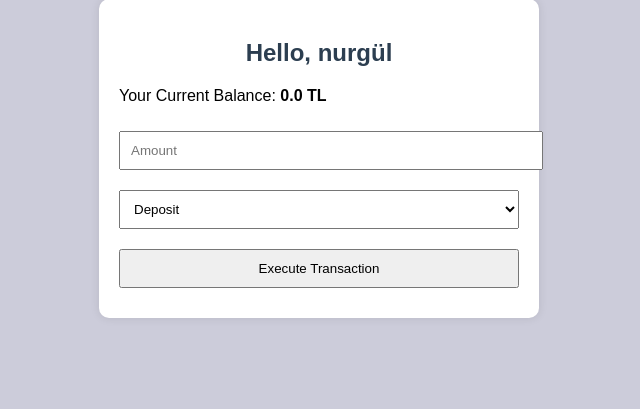
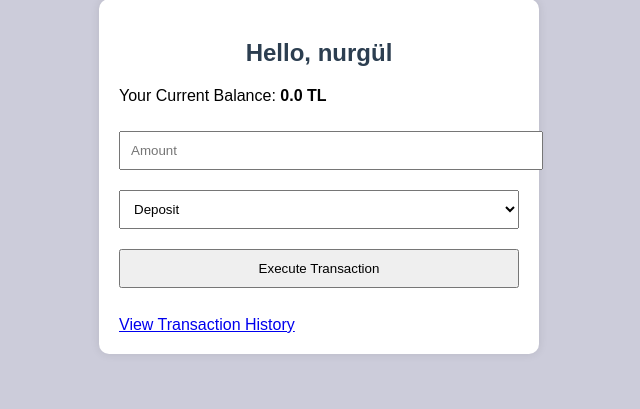
Before and after one commit to elifoztaylan/bank_project, a Flask app: page /hesap in a window 1280 px wide. Shown: the part 79-488 px from the top of the page, without its empty margins (321-961 px from the left). Run offline with Flask 3, Linux system fonts and the light colour scheme; the visitor is signed in with stand-in values (Sample User, id 1); data comes from the database, SQL or seed files in the repository.

Commit message:
A connection has been added between gecmis.html and bakiye.html

```diff
--- a/templates/bakiye.html
+++ b/templates/bakiye.html
@@ -11,4 +11,6 @@
     </select>
     <button type="submit">Execute Transaction</button>
   </form>
+  <br>
+  <a href="{{url_for('islem_gecmisi') }}"> View Transaction History</a>
 {% endblock %}
```
